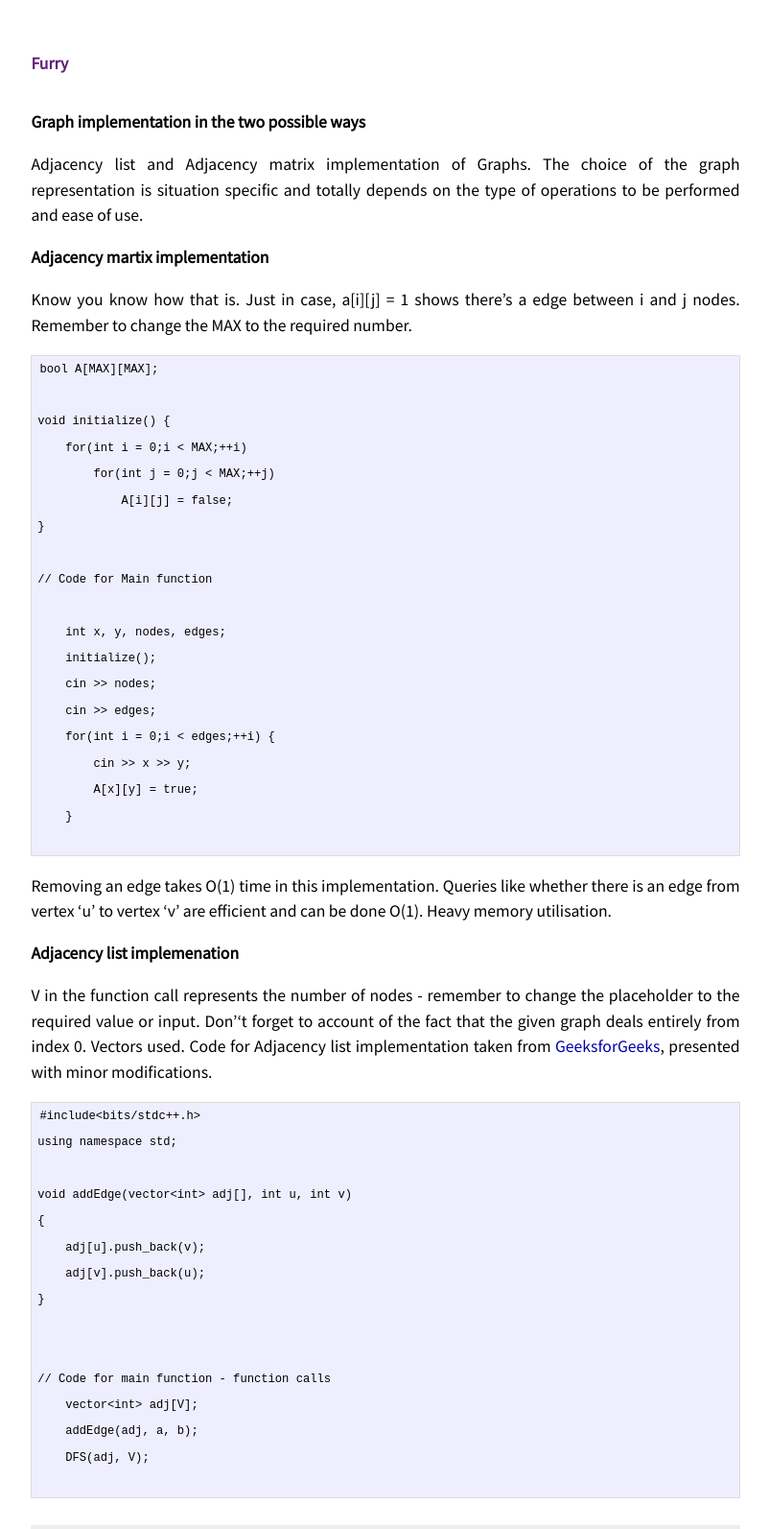
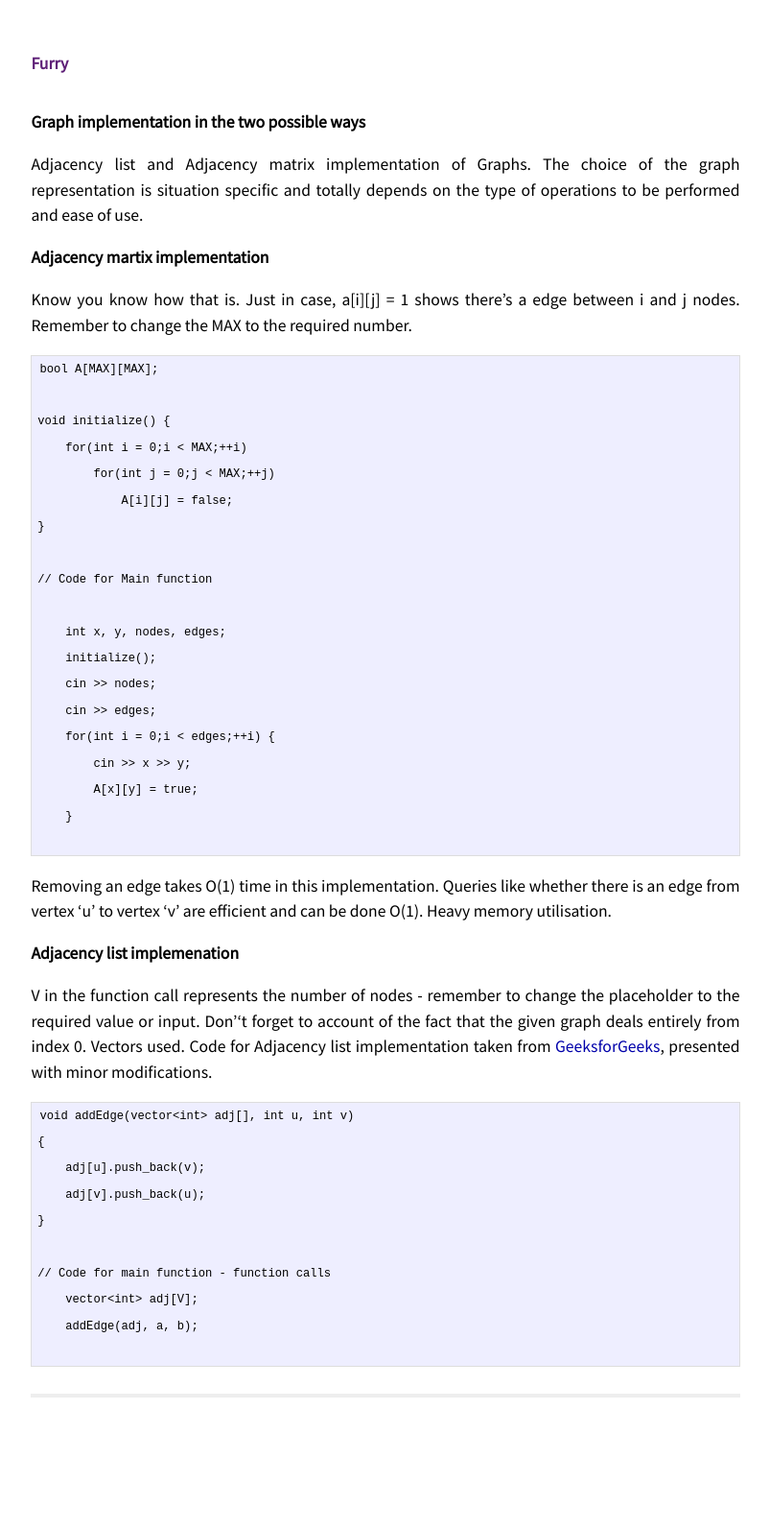
Before and after one commit to Amblygon/waffle, a Jekyll site: the page built from _posts/2017-11-04-graphs-implementation.md, in a window 1280 px wide. Shown: the whole page at 96% size, without its empty margins (238-1041 px from the left). Built offline with Jekyll 4.4.1, drawn with Linux system fonts in a browser that asks for light colours; after the commit the page ends 1456 px from its top, so only the background shows below that.

Commit message:
Update 2017-11-04-graphs-implementation.md

```diff
--- a/_posts/2017-11-04-graphs-implementation.md
+++ b/_posts/2017-11-04-graphs-implementation.md
@@ -44,19 +44,14 @@ Adjacency list implemenation
 V in the function call represents the number of nodes - remember to change the placeholder to the required value or input. Don''t forget to account of the fact that the given graph deals entirely from index 0. Vectors used. Code for Adjacency list implementation taken from [GeeksforGeeks](http://www.geeksforgeeks.org/graph-implementation-using-stl-for-competitive-programming-set-2-weighted-graph/), presented with minor modifications.
 
 ~~~~
-#include<bits/stdc++.h>
-using namespace std;
-
 void addEdge(vector<int> adj[], int u, int v)
 {
     adj[u].push_back(v);
     adj[v].push_back(u);
 }
 
-
 // Code for main function - function calls
     vector<int> adj[V];
     addEdge(adj, a, b);
-    DFS(adj, V);
 
 ~~~~
```
